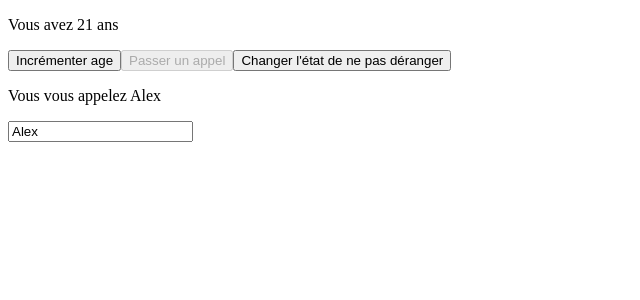
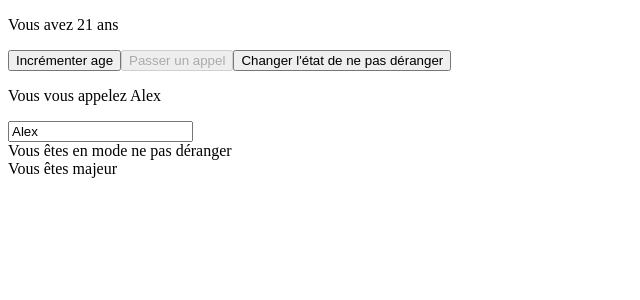
Before and after one commit to Alexandre-Vernet/Tuto-Angular, an Angular app: page / in a window 1280 px wide. Shown: the top 300 px of the page, without its empty margins (0-640 px from the left). Built offline with nearby package versions, Linux system fonts and the light colour scheme.

Commit message:
Conditions

```diff
--- a/src/app/my-component/my-component.component.html
+++ b/src/app/my-component/my-component.component.html
@@ -8,5 +8,12 @@
 <button (click)="call()" [disabled]="isDoNotDisturb">Passer un appel</button>
 <button (click)="changeState()">Changer l'état de ne pas déranger</button>
 
+<!-- ngModel -->
 <p>Vous vous appelez {{name}} </p>
 <input type="text"[(ngModel)]="name">
+
+<!-- Conditions -->
+<div *ngIf="isDoNotDisturb">Vous êtes en mode ne pas déranger</div>
+<div *ngIf="!isDoNotDisturb">Vous êtes en mode normal</div>
+<div *ngIf="age &lt;= 18">Vous êtes mineur</div>
+<div *ngIf="age >= 18">Vous êtes majeur</div>
--- a/src/app/my-component/my-component.component.ts
+++ b/src/app/my-component/my-component.component.ts
@@ -9,7 +9,7 @@ export class MyComponentComponent implements OnInit {
 
   age: number = 21;
   isDoNotDisturb: boolean = true;
-  name: string = "Alex";
+  name: string = "Alex"
 
   constructor() { }
 
```
